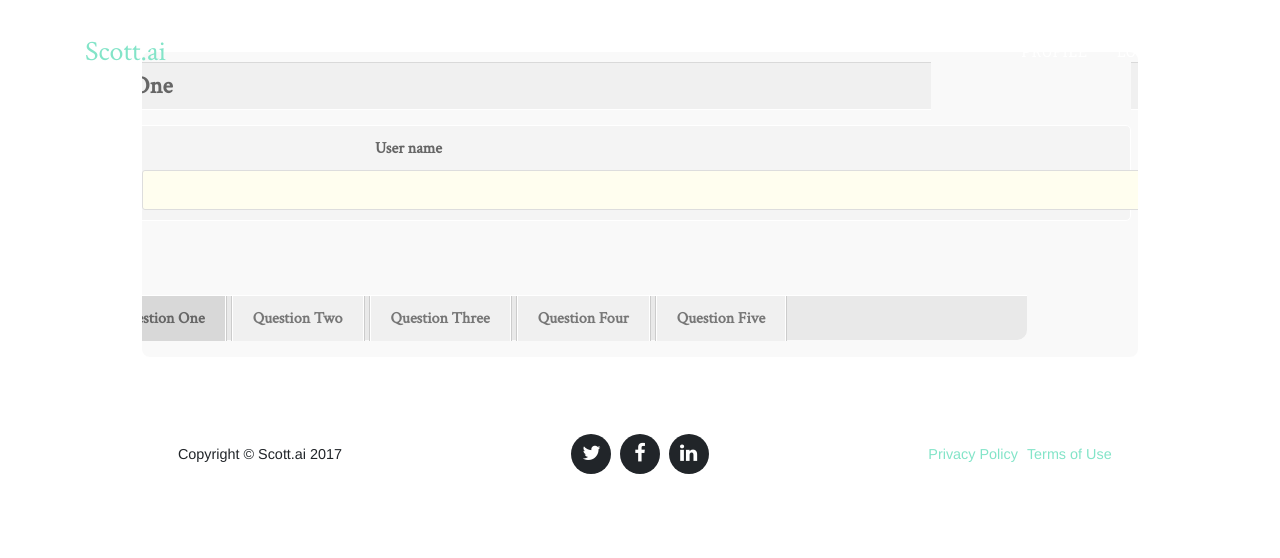
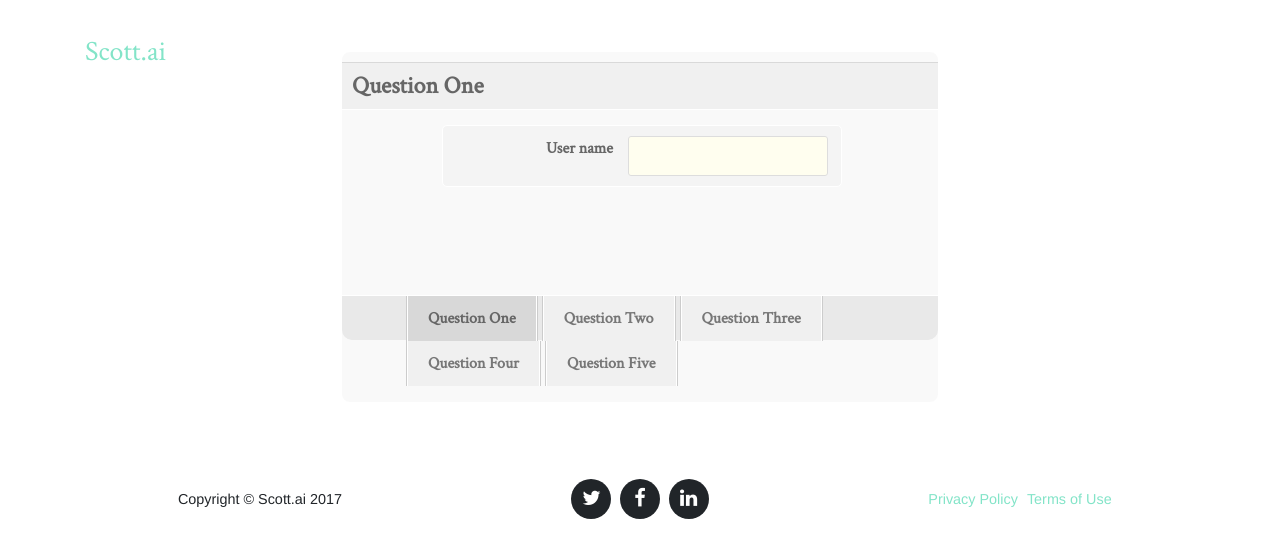
Before and after one commit to Mojiashen1/Scott.ai, a Flask app: page /convo/1 in a window 1280 px wide. Shown: the top 558 px of the page. Run offline with Flask 2, Linux system fonts and the light colour scheme; some libraries are stand-ins or nearby versions.

Commit message:
ai convo front end

```diff
--- a/static/stylesheets/convos.css
+++ b/static/stylesheets/convos.css
@@ -6,7 +6,7 @@ body {
 #content{
     margin:50px auto;
     text-align:center;
-    width:1000px;
+    width:600px;
     position:relative;
     height:100%;
 }
@@ -19,7 +19,7 @@ body {
     border-radius:10px;
     border:2px solid #fff;
     background-color:#f9f9f9;
-    width:1000px;
+    width:600px;
     overflow:hidden;
 }
 #steps{
@@ -67,7 +67,7 @@ body {
     border-right:1px solid #fff;
     border-left:1px solid #fff;
     background:#f0f0f0;
-    /*background:*/
+    background:
 /*        -webkit-gradient(
         linear,
         left bottom,
@@ -76,13 +76,13 @@ body {
         color-stop(0.55, rgb(227,227,227)),
         color-stop(0.78, rgb(240,240,240))
         );*/
-/*    background:
+    background:
         -moz-linear-gradient(
         center bottom,
         rgb(240,240,240) 9%,
         rgb(227,227,227) 55%,
         rgb(240,240,240) 78%
-        )*/
+        )
 }
 #navigation ul li a:hover,
 #navigation ul li.selected a{
@@ -118,7 +118,7 @@ span.error{
     /*text-shadow:1px 1px 1px #fff;*/
     font-weight:bold;
     float:left;
-    width:900px;
+    width:590px;
     padding:5px 0px 5px 10px;
     margin:10px 0px;
     border-bottom:1px solid #fff;
@@ -130,7 +130,7 @@ span.error{
     margin:5px 0px;
     background-color:#f4f4f4;
     border:1px solid #fff;
-    width:1000px;
+    width:400px;
     padding:10px;
     margin-left:100px;
     -moz-border-radius: 5px;
@@ -141,7 +141,7 @@ span.error{
     box-shadow:0px 0px 3px #aaa;*/
 }
 #steps form p label{
-    width:300px;
+    width:160px;
     float:left;
     text-align:right;
     margin-right:15px;
@@ -160,7 +160,7 @@ span.error{
     border-radius: 3px;
     outline: none;
     padding: 5px;
-    width: 1000px;
+    width: 200px;
     float:left;
 }
 #steps form input:focus{
```
